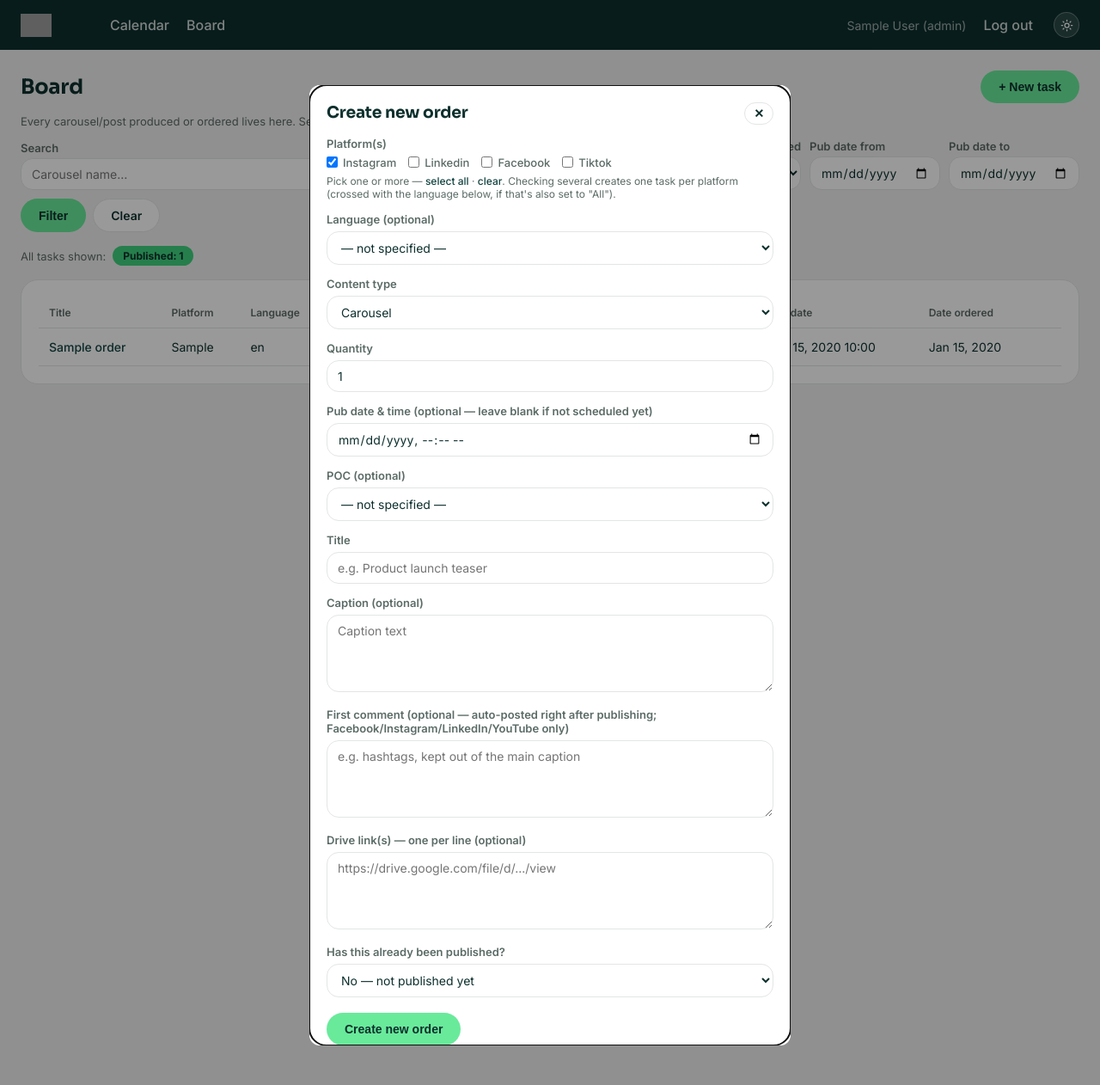
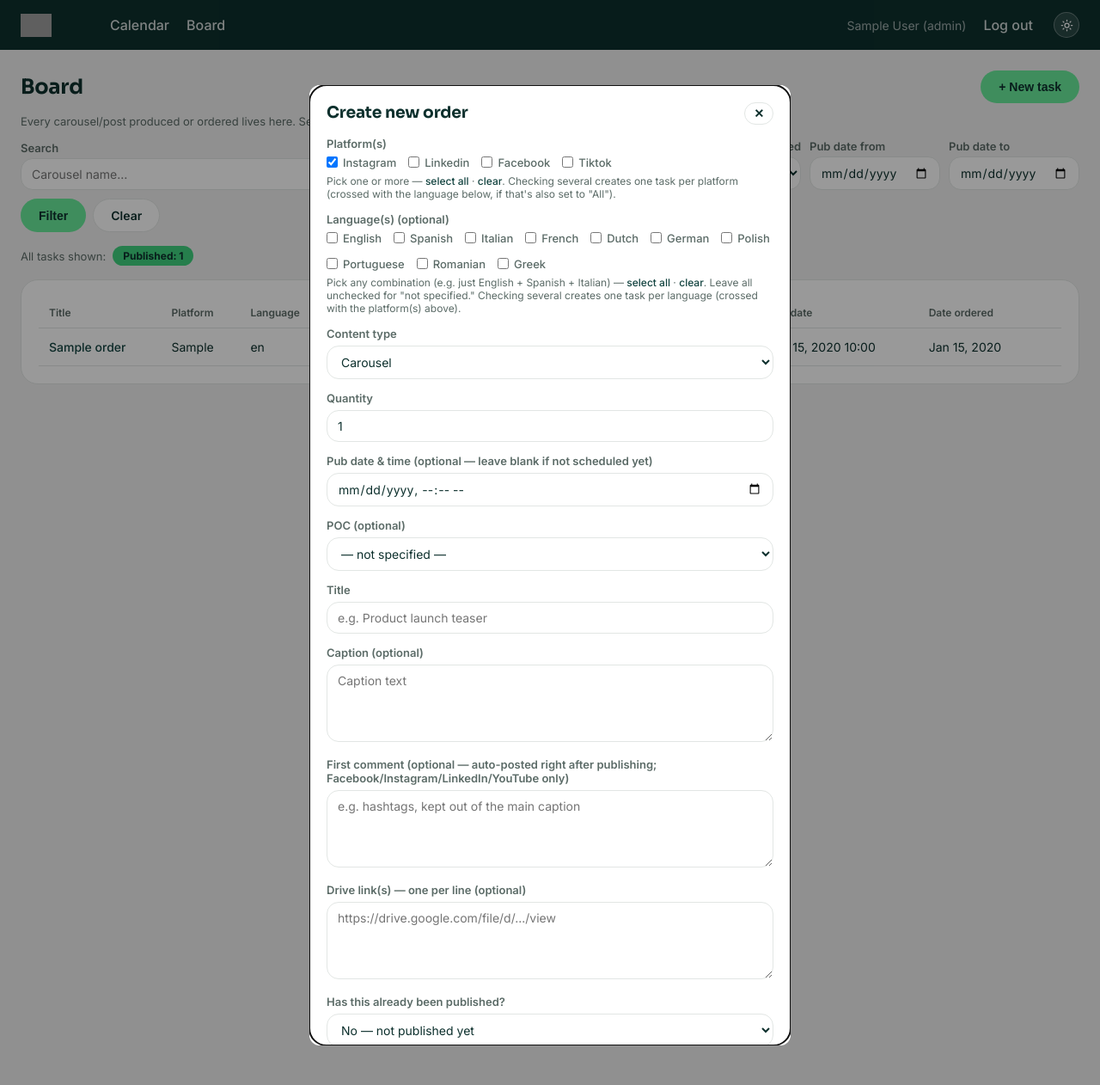
Before and after one commit to khoitran-tdd711/content-ops, a Flask app: page /board in a window 1280 px wide, after a click on "+ New task". Shown: the top 1262 px of the page at 86% size. Run offline with Flask 3, Linux system fonts and the light colour scheme; the visitor is signed in with stand-in values (Sample User, id 1); tables that the repository leaves empty hold one stand-in row (values such as "Sample post"); some libraries are stand-ins or nearby versions; grey boxes are pictures that could not be loaded.

Commit message:
Update board.html

```diff
--- a/templates/board.html
+++ b/templates/board.html
@@ -329,12 +329,21 @@
         Checking several creates one task per platform (crossed with the language below, if that's also set to "All").
       </p>
 
-      <label>Language (optional)</label>
-      <select name="language">
-        <option value="">— not specified —</option>
-        <option value="__all__">All available languages (creates one task per language)</option>
-        {% for l in languages %}<option value="{{ l }}">{{ l }}</option>{% endfor %}
-      </select>
+      <label>Language(s) (optional)</label>
+      <div id="new-task-languages" style="display:flex;flex-wrap:wrap;gap:14px;margin:0 0 6px">
+        {% for l in languages %}
+        <label style="display:flex;align-items:center;gap:6px;margin:0;font-weight:500;font-size:13px;cursor:pointer">
+          <input type="checkbox" name="languages" value="{{ l }}" style="width:auto;margin:0">
+          {{ l }}
+        </label>
+        {% endfor %}
+      </div>
+      <p class="muted" style="margin:0 0 14px;font-size:12px">
+        Pick any combination (e.g. just English + Spanish + Italian) —
+        <a href="#" onclick="document.querySelectorAll('#new-task-languages input').forEach(function(c){c.checked=true}); return false;">select all</a> ·
+        <a href="#" onclick="document.querySelectorAll('#new-task-languages input').forEach(function(c){c.checked=false}); return false;">clear</a>.
+        Leave all unchecked for "not specified." Checking several creates one task per language (crossed with the platform(s) above).
+      </p>
 
       <label>Content type</label>
       <select name="content_type">
```
